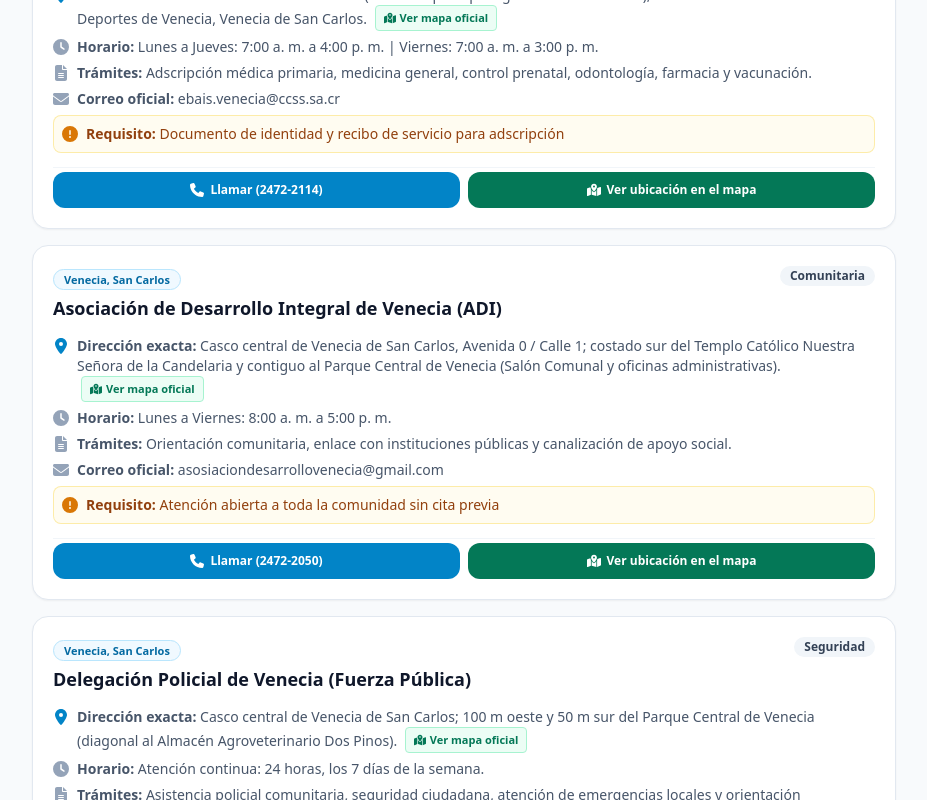
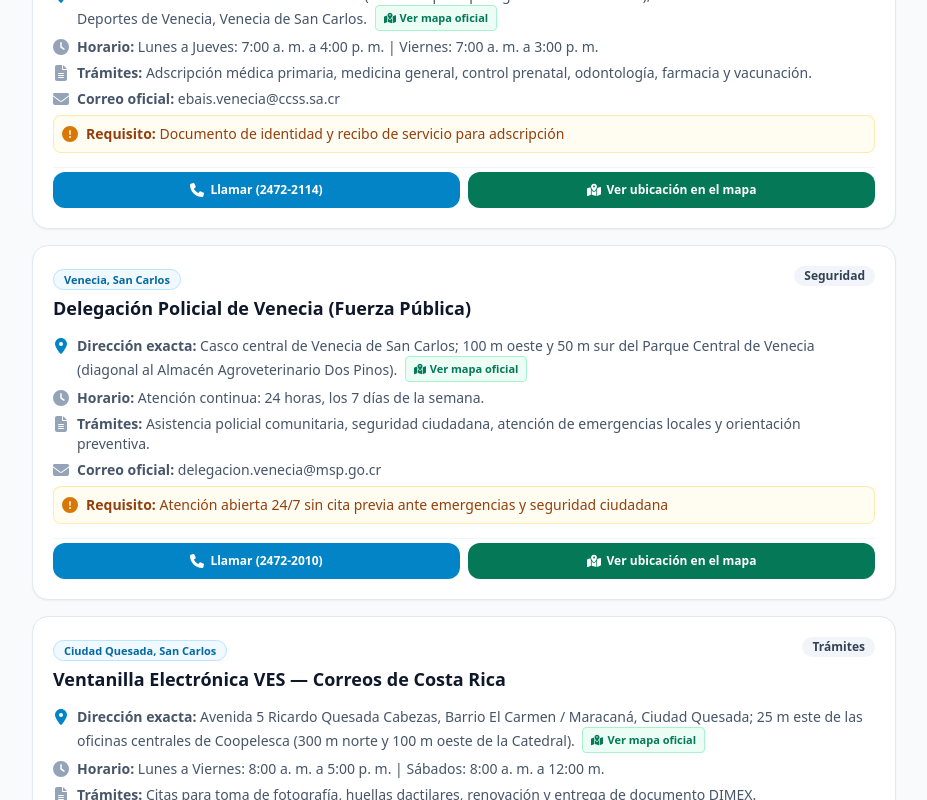
Before and after one commit to DaniSaborio/migracion_info_web, a Next.js app: page /directorio in a window 1280 px wide. Shown: the part 1589-2389 px from the top of the page, without its empty margins (176-1103 px from the left). Built offline with nearby package versions, Linux system fonts and the light colour scheme.

Commit message:
feat(directorio): eliminar asociaciones de desarrollo (ADI) y categoría comunitaria

```diff
--- a/public/sw.js
+++ b/public/sw.js
@@ -1,5 +1,5 @@
 // Service Worker Network-First para contenido y datos, Cache-First para estáticos
-const CACHE_NAME = 'portal-migrante-next-v2.1.0';
+const CACHE_NAME = 'portal-migrante-next-v2.2.0';
 
 const PRECACHE_ASSETS = [
   '/',
--- a/src/app/directorio/page.jsx
+++ b/src/app/directorio/page.jsx
@@ -30,7 +30,7 @@ export default function DirectorioPage() {
     'Los Chiles'
   ];
 
-  const categorias = ['Todos', 'Migración', 'Trámites', 'Salud', 'Organización', 'Comunitaria', 'Seguridad'];
+  const categorias = ['Todos', 'Migración', 'Trámites', 'Salud', 'Organización', 'Seguridad'];
 
   const filtrados = directorioData.filter((sede) => {
     const matchCanton =
--- a/src/data/directorio.json
+++ b/src/data/directorio.json
@@ -56,20 +56,6 @@
     "horario": "Lunes a Jueves: 7:00 a. m. a 4:00 p. m. | Viernes: 7:00 a. m. a 3:00 p. m.",
     "tramites": "Adscripción médica primaria, medicina general, control prenatal, odontología, farmacia y vacunación.",
     "mapa_url": "https://www.google.com/maps/search/?api=1&query=EBAIS+Venecia+San+Carlos"
-  },
-  {
-    "id": "adi_venecia",
-    "nombre": "Asociación de Desarrollo Integral de Venecia (ADI)",
-    "canton": "San Carlos",
-    "distrito": "Venecia",
-    "categoria": "Comunitaria",
-    "direccion": "Casco central de Venecia de San Carlos, Avenida 0 / Calle 1; costado sur del Templo Católico Nuestra Señora de la Candelaria y contiguo al Parque Central de Venecia (Salón Comunal y oficinas administrativas).",
-    "telefono": "2472-2050",
-    "correo": "asosiaciondesarrollovenecia@gmail.com",
-    "requisito_previo": "Atención abierta a toda la comunidad sin cita previa",
-    "horario": "Lunes a Viernes: 8:00 a. m. a 5:00 p. m.",
-    "tramites": "Orientación comunitaria, enlace con instituciones públicas y canalización de apoyo social.",
-    "mapa_url": "https://www.google.com/maps/search/?api=1&query=Asociacion+de+Desarrollo+Integral+Venecia+San+Carlos"
   },
   {
     "id": "fuerza_publica_venecia",
```
Also changed, not shown: public/data/directorio.json (+0 -14 lines), public/data/directorio_instituciones.json (+0 -14 lines).
